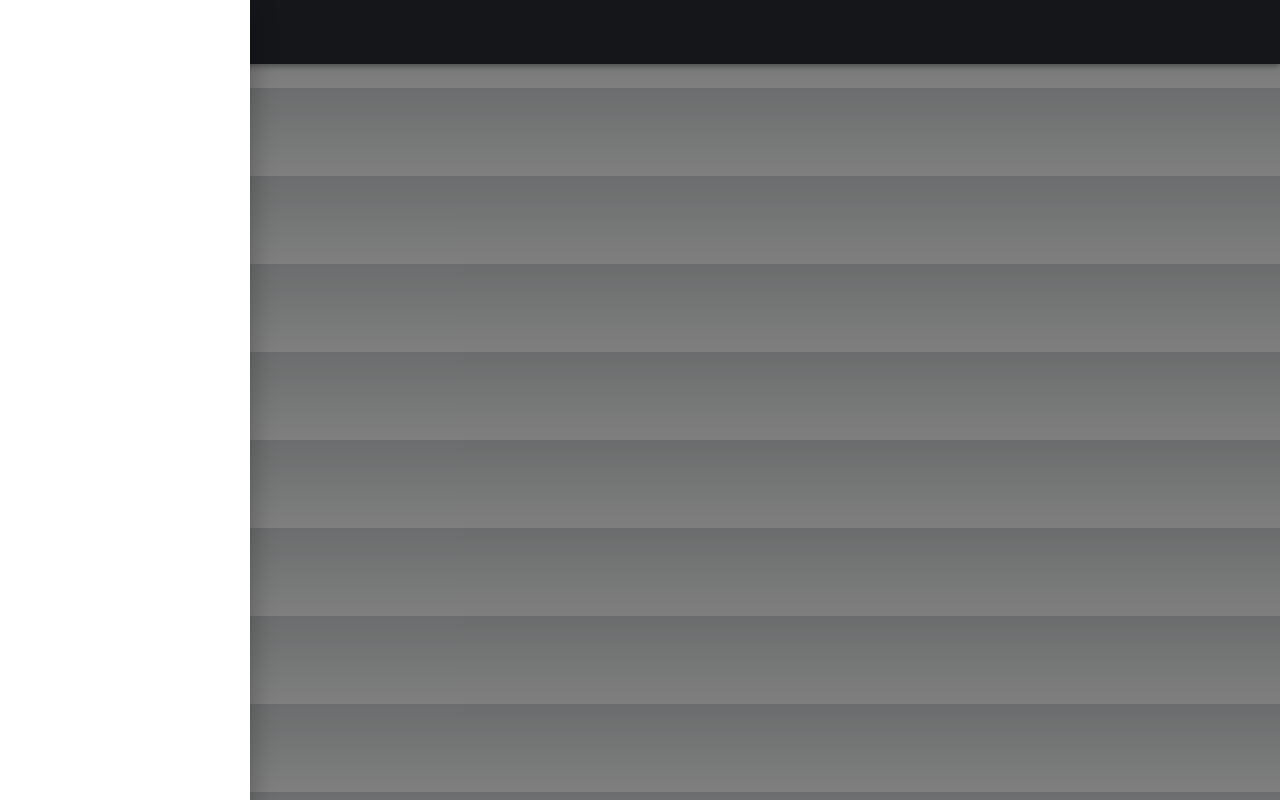
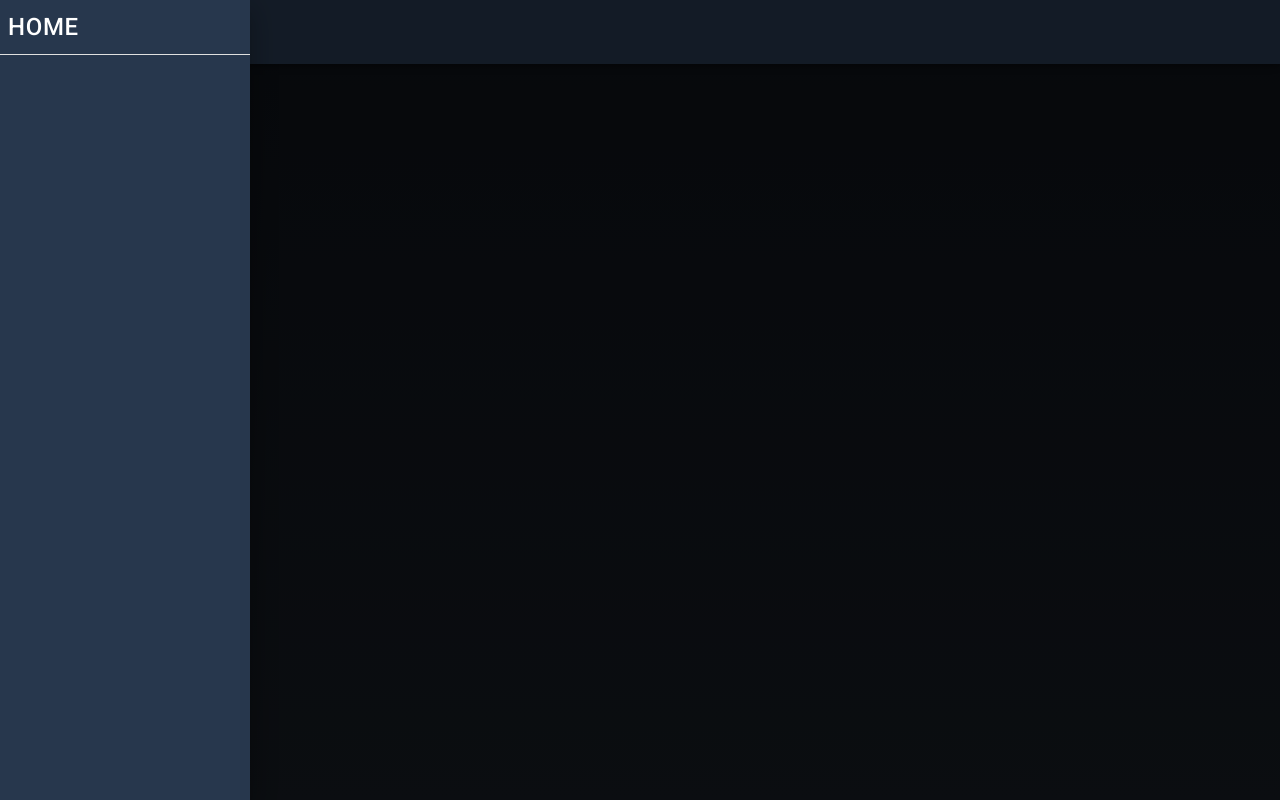
Before and after one commit to SeraphelCelaena/serpag-website, a Next.js app: page /about in a window 1280 px wide. Both pictures are taken after a click on the button "menu". Built offline with nearby package versions, Linux system fonts and the light colour scheme.

Commit message:
the nav drawer is coming along nicely

```diff
--- a/components/NavBar.js
+++ b/components/NavBar.js
@@ -2,17 +2,40 @@ import {useState} from "react";
 
 import Appbar from "@mui/material/AppBar";
 import Box from "@mui/material/Box";
+import Button from "@mui/material/Button";
+import Divider from "@mui/material/Divider";
 import Drawer from "@mui/material/Drawer";
 import IconButton from "@mui/material/IconButton";
+import List from "@mui/material/List";
+import ListItem from "@mui/material/ListItem";
+import ListItemText from "@mui/material/ListItemText";
 import Toolbar from "@mui/material/Toolbar";
 import Typography from "@mui/material/Typography";
 
 import MenuIcon from '@mui/icons-material/Menu';
 
-import Link from "next/link";
+import theme from "@/utils/theme/config.js";
+
 import Head from "next/head";
+import NextLink from "next/link";
 
 const drawerWidth = 250;
+
+const homeButton = (
+	<Typography variant="h4">
+		<NextLink href="/" passHref>
+			<Button
+			color="secondary"
+			sx={{ fontSize: '1.5rem', '&:hover': { backgroundColor: 'transparent' } }}
+			disableElevation
+			disableFocusRipple
+			disableRipple
+			>
+				Home
+			</Button>
+		</NextLink>
+	</Typography>
+)
 
 export default function NavBar({title}) {
 	const [drawerOpen, setDrawerOpen] = useState(false);
@@ -20,7 +43,6 @@ export default function NavBar({title}) {
 	return <Box component="nav">
 		<Head>
 			<title>{title}</title>
-			<link rel="icon" href="/favicon.ico" />
 		</Head>
 		<Appbar position="static">
 			<Toolbar>
@@ -34,11 +56,7 @@ export default function NavBar({title}) {
 				>
 					<MenuIcon />
 				</IconButton>
-				<Typography variant="h4">
-					<Link href="/">
-						Home
-					</Link>
-				</Typography>
+				{homeButton}
 			</Toolbar>
 		</Appbar>
 		<Drawer
@@ -47,16 +65,12 @@ export default function NavBar({title}) {
 			sx={{
 				width: drawerWidth,
 				flexShrink: 0,
-				'& .MuiDrawer-paper': {width: drawerWidth, boxSizing: 'border-box'}
+				'& .MuiDrawer-paper': {width: drawerWidth, boxSizing: 'border-box', background: theme.palette.primary.main}
 			}}
 			onClose={() => setDrawerOpen(false)}
-			color="primary"
 		>
-			<Box
-				component="nav"
-			>
-
-			</Box>
+			{homeButton}
+			<Divider style={{ backgroundColor: 'white' }} />
 		</Drawer>
 	</Box>;
 }
--- a/styles/globals.css
+++ b/styles/globals.css
@@ -3,16 +3,16 @@
 @tailwind utilities;
 
 :root {
-  --foreground-rgb: 0, 0, 0;
-  --background-start-rgb: 214, 219, 220;
-  --background-end-rgb: 255, 255, 255;
+  --foreground-rgb: 255, 255, 255;
+  --background-start-rgb: 13, 17, 23;
+  --background-end-rgb: 22, 27, 34;
 }
 
 @media (prefers-color-scheme: dark) {
   :root {
     --foreground-rgb: 255, 255, 255;
-    --background-start-rgb: 0, 0, 0;
-    --background-end-rgb: 0, 0, 0;
+    --background-start-rgb: 13, 17, 23;
+    --background-end-rgb: 22, 27, 34;
   }
 }
 
@@ -20,8 +20,10 @@ body {
   color: rgb(var(--foreground-rgb));
   background: linear-gradient(
       to bottom,
-      transparent,
+      rgb(var(--background-start-rgb)),
       rgb(var(--background-end-rgb))
-    )
-    rgb(var(--background-start-rgb));
+    );
+  background-repeat: no-repeat;
+  background-attachment: fixed;
+  background-size: 100% 100vh;
 }
--- a/utils/theme/config.js
+++ b/utils/theme/config.js
@@ -3,10 +3,16 @@ import { createTheme } from "@mui/material/styles";
 const themeOptions = {
 	palette: {
 		primary: {
-			main: "#282c34"
+			light: "#DDE6ED",
+			main: "#27374D",
+			dark: "#1A2533",
+			contrastText: "#ffffff"
 		},
 		secondary: {
-			main: "#61dafb"
+			main: "#ffffff"
+		},
+		background: {
+			default: "#DDE6ED"
 		}
 	}
 }
```
